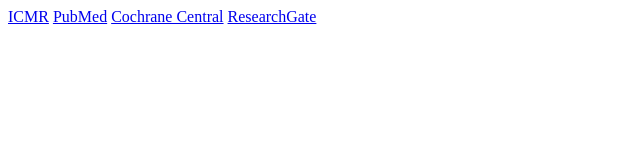
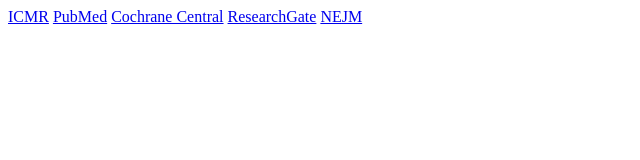
Before and after one commit to jayantrmail/scholarxdb1, a plain HTML site: page index.html in a window 1280 px wide. Shown: the full height of the page, 0-640 px from the left. Drawn offline with Linux system fonts and the light colour scheme.

Commit message:
Update index.html

```diff
--- a/index.html
+++ b/index.html
@@ -8,6 +8,6 @@
 <a href="http://www.ncbi.nlm.nih.gov/pubmed/">PubMed</a>
 <a href="http://onlinelibrary.wiley.com/o/cochrane/clcentral/articles/">Cochrane Central</a>
 <a href="http://www.researchgate.net">ResearchGate</a>
-
+<a href="http://www.nejm.org/">NEJM</a>
 </body>
 </html>
```
